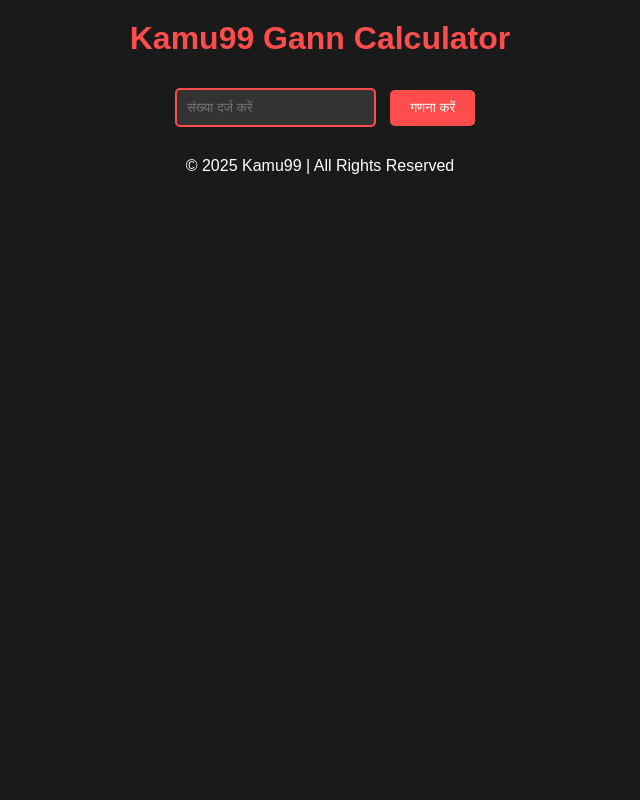
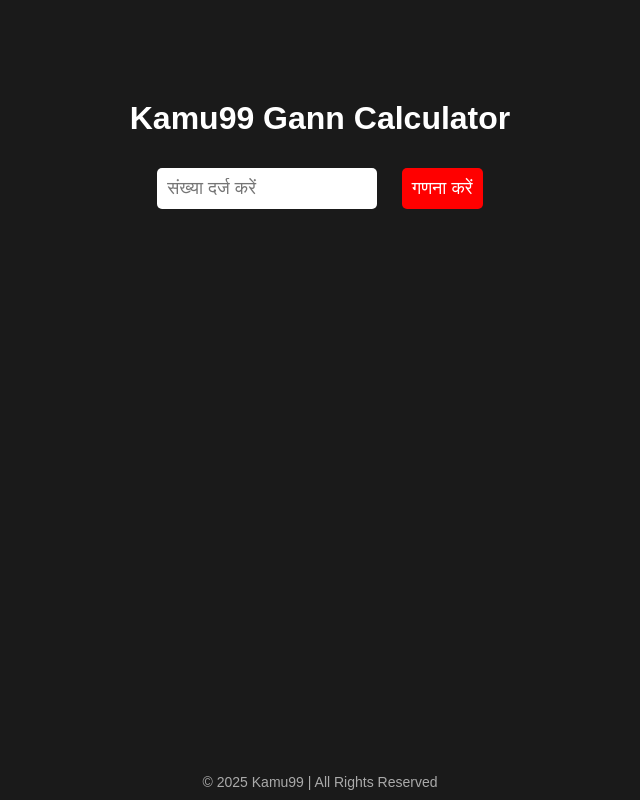
Before and after one commit to Kamlesh220/Gann-calculator, a plain HTML site: page index.html in a window 1280 px wide. Shown: the whole page, without its empty margins (320-960 px from the left). Drawn offline with Linux system fonts and the light colour scheme.

Commit message:
Update style.css

```diff
--- a/style.css
+++ b/style.css
@@ -1,46 +1,36 @@
 body {
     font-family: Arial, sans-serif;
+    text-align: center;
     background-color: #1a1a1a;
     color: white;
-    text-align: center;
     margin: 0;
     padding: 0;
 }
-
-h1 {
-    color: #ff4d4d;
-    margin-top: 20px;
+.container {
+    margin-top: 100px;
 }
-
-label {
+input, button {
+    padding: 10px;
     font-size: 18px;
-    color: #ff9999;
+    margin: 10px;
+    border-radius: 5px;
+    border: none;
 }
-
 input {
-    padding: 10px;
-    margin: 10px;
-    border: 2px solid #ff4d4d;
-    border-radius: 5px;
-    background-color: #333;
+    width: 200px;
+}
+button {
+    background-color: #ff0000;
     color: white;
-}
-
-button {
-    background-color: #ff4d4d;
-    color: white;
-    padding: 10px 20px;
-    border: none;
-    border-radius: 5px;
     cursor: pointer;
 }
-
 button:hover {
-    background-color: #ff1a1a;
+    background-color: #cc0000;
 }
-
-p {
-    font-size: 20px;
-    color: #ffcccc;
-    margin-top: 20px;
+footer {
+    position: fixed;
+    bottom: 10px;
+    width: 100%;
+    font-size: 14px;
+    color: #aaa;
 }
```
